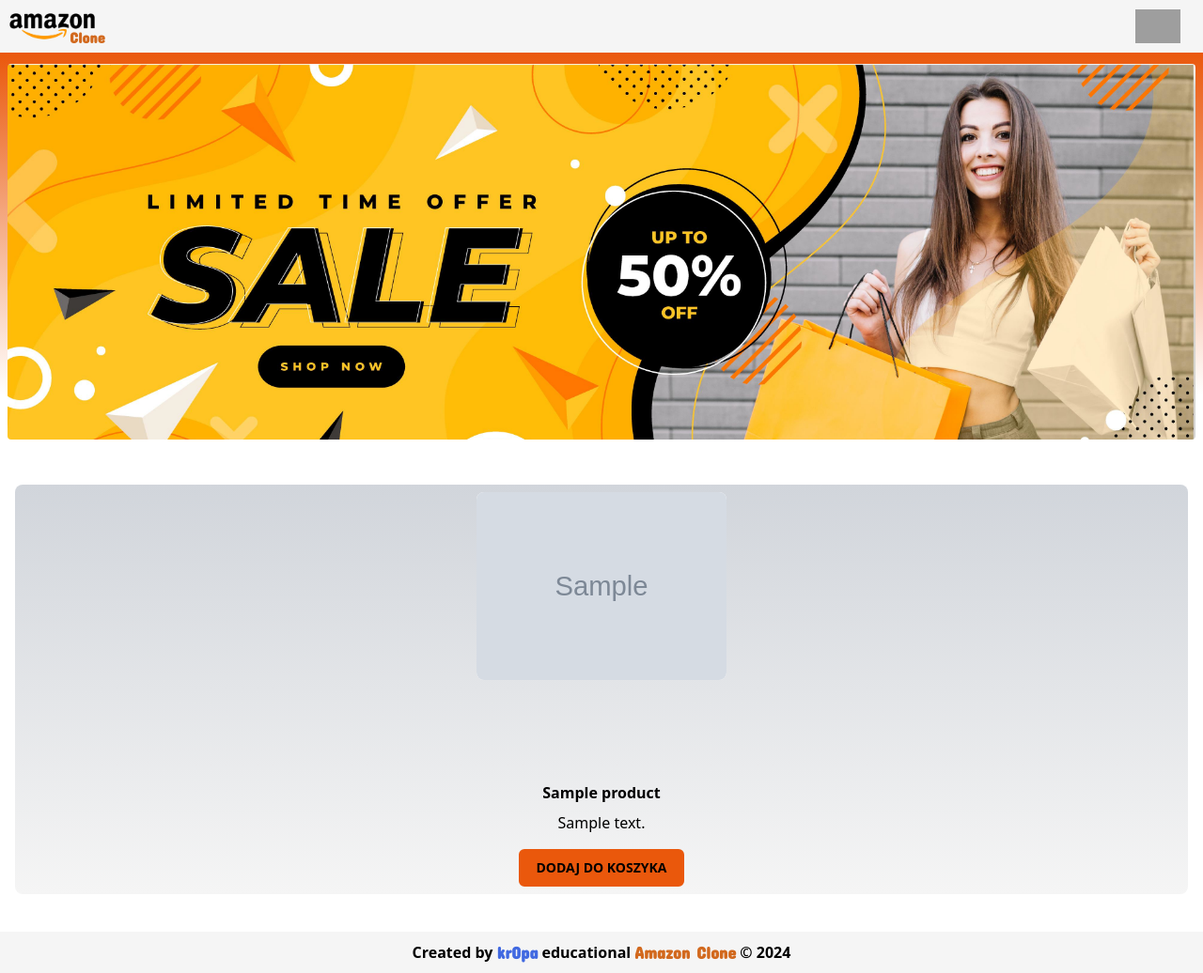
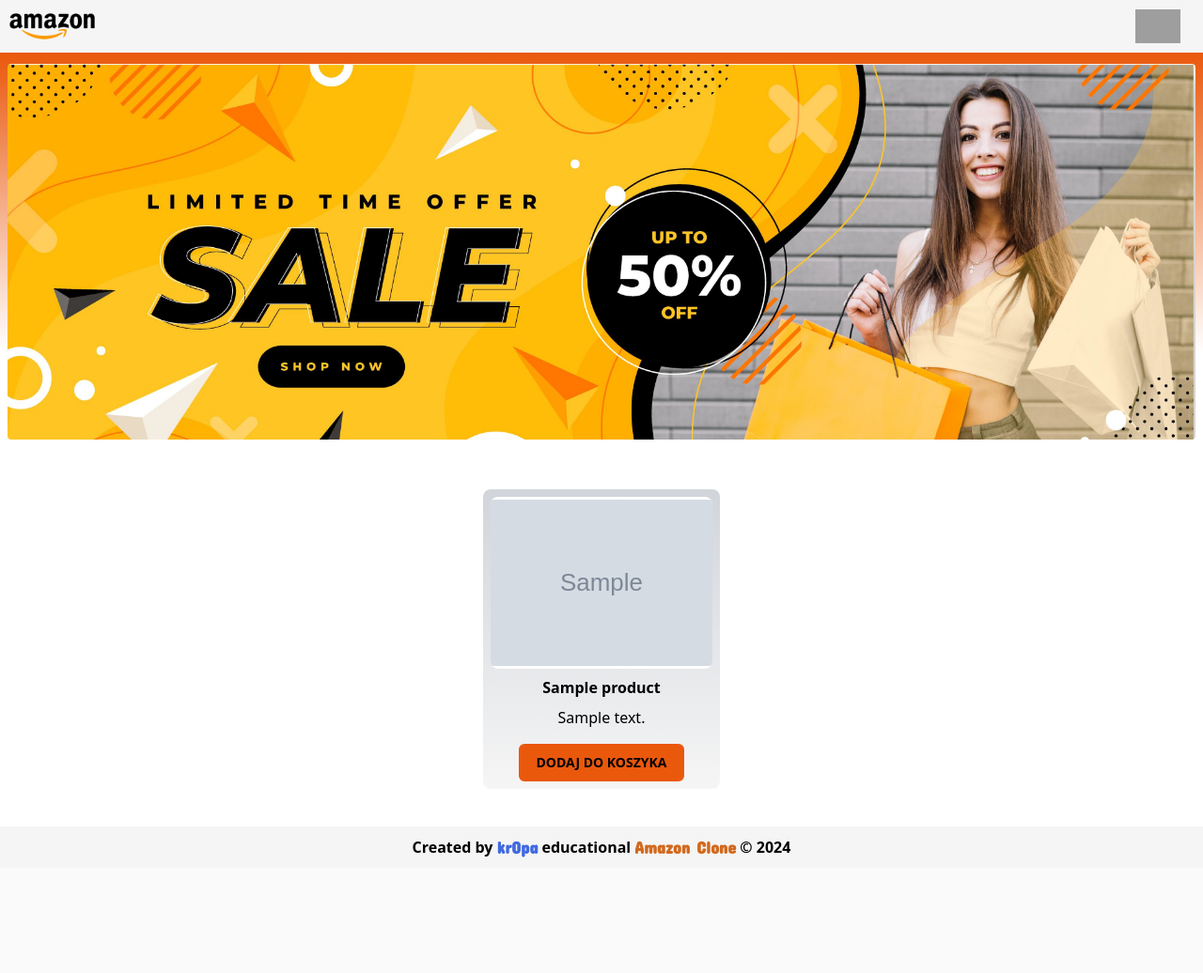
Before and after one commit to kr0pa/Amazon-clone, a Django app: template templates/home.html in a window 1280 px wide. Shown: the whole page at 94% size. After the commit the page ends 913 px from the top, so only its background shows below. Run offline with Django 5.2, Linux system fonts and the light colour scheme; the template is opened without the code that fills it: most values are stand-ins (such as "Sample title", 1, 10 or a date in 2020); grey boxes marked "Sample" are stand-in pictures; style sheets or scripts are compiled from the project's sources; some libraries are stand-ins or nearby versions; grey boxes are pictures that could not be loaded.

Commit message:
connect dummyjson api for list products

```diff
--- a/templates/home.html
+++ b/templates/home.html
@@ -5,10 +5,11 @@
     <section class="flex justify-evenly flex-wrap p-2 min-h-screen bg-gradient-to-b from-orange-600 to-40% to-transparent">
       <banner class="w-full h-[300px] lg:h-[400px] 2xl:h-[500px] bg-cover mt-1 mb-10 rounded bg-no-repeat" style="background-image: url('{% static 'banner.png' %}');"></banner>
       {% for product in products %}
-        <div class="product flex flex-col m-2 p-2 basis-full sm:basis-1/3 md:basis-1/4 flex-grow lg:basis-1/5 items-center bg-gradient-to-b from-gray-300 to-[whitesmoke] dark:from-gray-700 dark:to-[#2B2D31] rounded-lg">
-          <a href="{% url 'app_core:product' product.id %}" class="h-auto w-auto"><img class="h-2/3 w-full mx-auto object-contain rounded-lg bg-white cursor-pointer" src="{{ product.image }}" alt="" /></a>
-          <a href="{% url 'app_core:product' product.id %}" class="h-auto w-auto"><h3 class="font-bold text-center text-black dark:text-white mt-2">{{ product.title }}</h3></a>
-          <a href="{% url 'app_core:product' product.id %}" class="h-auto w-auto"><p class="dark:text-white mt-2 mb-4">{{ product.description|truncatewords:15 }}</p></a>
+        <div class="product flex flex-col m-2 p-2 basis-full sm:basis-1/3 md:basis-1/4 lg:basis-1/5 items-center bg-gradient-to-b from-gray-300 to-[whitesmoke] dark:from-gray-700 dark:to-[#2B2D31] rounded-lg">
+          <!-- prettier-ignore-start -->
+          <img class="h-2/3 w-full mx-auto object-contain rounded-lg bg-white cursor-pointer" src="{{ product.image }}" alt="" />
+          <h3 class="font-bold text-center text-black dark:text-white mt-2">{{ product.title }}</h3>
+          <p class="dark:text-white mt-2 mb-4">{{ product.description|truncatewords:10 }}</p>
           <button class="btn mt-auto">dodaj do koszyka</button>
         </div>
       {% endfor %}
--- a/templates/includes/header.html
+++ b/templates/includes/header.html
@@ -1,8 +1,8 @@
 {% load static %}
 <header class="h-14 col-span-full flex justify-between items-center p-2 bg-[whitesmoke] dark:bg-[#0F172A] transition-all relative">
-  <div>
+  <a href="/">
     <img class="h-8 object-contain" x-bind:src="!darkMode ? '{% static 'amazon_logo1.png' %}' : '{% static 'amazon_logo2.png' %}'" alt="" />
-  </div>
+  </a>
 
   <div class="flex items-center">
     <img class="h-9 mr-4 cursor-pointer" x-on:click="darkMode = !darkMode" x-bind:src="darkMode ? 'https://img.icons8.com/ultraviolet/40/moon.png' : 'https://img.icons8.com/emoji/48/sun-emoji.png'" />
@@ -19,7 +19,8 @@
         }
       });
     }"
-    x-cloak class="lex-grow bg-[whitesmoke] dark:bg-[#2B2D31] h-screen w-screen md:mt-0 absolute top-0 left-0" x-transition:enter="duration-300 ease-out" x-transition:enter-start="opacity-0 -translate-y-3/4" x-transition:enter-end="opacity-100 translate-y-0" x-transition:leave="duration-300 ease-in-out" x-transition:leave-start="opacity-100 translate-y-0" x-transition:leave-end="opacity-0 -translate-y-3/4">
+    x-cloak
+    class="lex-grow bg-[whitesmoke] dark:bg-[#2B2D31] h-screen w-screen md:mt-0 absolute top-0 left-0" x-transition:enter="duration-300 ease-out" x-transition:enter-start="opacity-0 -translate-y-3/4" x-transition:enter-end="opacity-100 translate-y-0" x-transition:leave="duration-300 ease-in-out" x-transition:leave-start="opacity-100 translate-y-0" x-transition:leave-end="opacity-0 -translate-y-3/4">
       <ul class="flex flex-col justify-center items-center h-full text-4xl dark:text-white mobileClass">
         <li x-on:click="open = false">Profil</li>
         <li x-on:click="open = false">Edycja</li>
--- a/theme/static_src/src/styles.css
+++ b/theme/static_src/src/styles.css
@@ -2,13 +2,13 @@
 @tailwind components;
 @tailwind utilities;
 
-.product > a h3:hover,
-.product > a p:hover {
+.product > h3:hover,
+.product > p:hover {
   @apply text-red-500 transition-all cursor-pointer;
 }
 
 .btn {
-  @apply text-sm font-bold px-4 py-2 bg-orange-600 rounded-md transition-all border-2 border-orange-600 uppercase;
+  @apply text-sm font-bold px-4 py-2 bg-orange-600 rounded-md transition-all border-2 border-orange-600 uppercase dark:text-white;
 }
 
 .btn:hover {
```
Also changed, not shown: app_core/views.py (+26 -5 lines).
